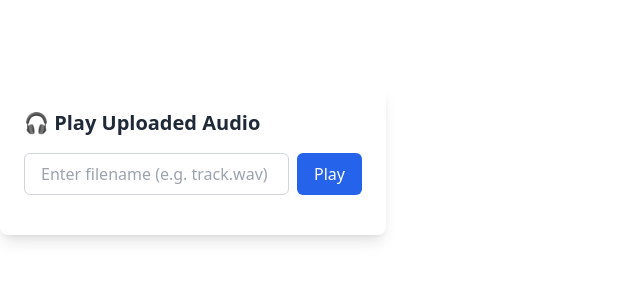
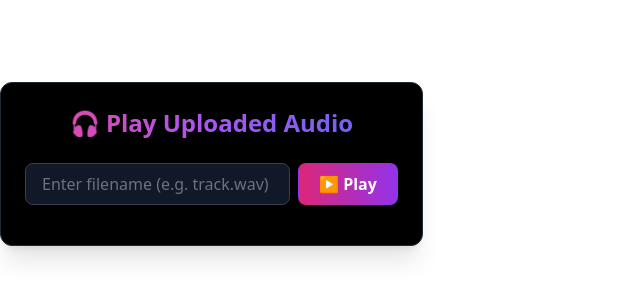
Before and after one commit to Adarsh1442005/swarfrontend, a React (Vite) app: page /listen in a window 1280 px wide. Shown: the part 260-560 px from the top of the page, without its empty margins (0-640 px from the left). Built offline with nearby package versions, Linux system fonts and the light colour scheme.

Commit message:
Update listenaudio.jsx

```diff
--- a/src/listenaudio.jsx
+++ b/src/listenaudio.jsx
@@ -7,7 +7,7 @@
 
   const handlePlay = async () => {
     if (!filename.trim()) {
-      setError('Please enter a filename.');
+      setError('⚠️ Please enter a filename.');
       setAudioSrc('');
       return;
     }
@@ -20,18 +20,20 @@
         setAudioSrc(url);
         setError('');
       } else {
-        setError('File not found.');
+        setError('❌ File not found.');
         setAudioSrc('');
       }
     } catch {
-      setError('Error connecting to server.');
+      setError('🚫 Error connecting to server.');
       setAudioSrc('');
     }
   };
 
   return (
-    <div className="bg-white shadow-lg rounded-lg p-6 max-w-md mx-auto mt-10">
-      <h2 className="text-xl font-semibold mb-4 text-gray-800">🎧 Play Uploaded Audio</h2>
+    <div className="bg-black text-gray-200 shadow-xl rounded-xl p-6 max-w-md mx-auto mt-12 border border-gray-800 backdrop-blur-md">
+      <h2 className="text-2xl font-bold mb-6 text-center text-transparent bg-clip-text bg-gradient-to-r from-pink-500 via-purple-500 to-indigo-500">
+        🎧 Play Uploaded Audio
+      </h2>
 
       <div className="flex space-x-2 mb-4">
         <input
@@ -39,20 +41,28 @@
           value={filename}
           onChange={(e) => setFilename(e.target.value)}
           placeholder="Enter filename (e.g. track.wav)"
-          className="flex-1 px-4 py-2 border border-gray-300 rounded-md focus:outline-none focus:ring-2 focus:ring-blue-500"
+          className="flex-1 px-4 py-2 rounded-lg bg-gray-900 border border-gray-700 text-gray-200 focus:outline-none focus:ring-2 focus:ring-pink-500 placeholder-gray-500"
         />
         <button
           onClick={handlePlay}
-          className="px-4 py-2 bg-blue-600 text-white rounded-md hover:bg-blue-700 transition"
+          className="px-5 py-2 bg-gradient-to-r from-pink-600 to-purple-600 text-white rounded-lg font-semibold hover:scale-105 transition transform shadow-lg"
         >
-          Play
+          ▶ Play
         </button>
       </div>
 
-      {error && <div className="text-red-600 text-sm mb-2">{error}</div>}
+      {error && (
+        <div className="text-red-400 text-sm mb-3 text-center font-medium">
+          {error}
+        </div>
+      )}
 
       {audioSrc && (
-        <audio controls src={audioSrc} className="w-full mt-2 rounded-md bg-gray-200" />
+        <audio
+          controls
+          src={audioSrc}
+          className="w-full mt-4 rounded-lg bg-gray-800 p-2 shadow-lg"
+        />
       )}
     </div>
   );
```
